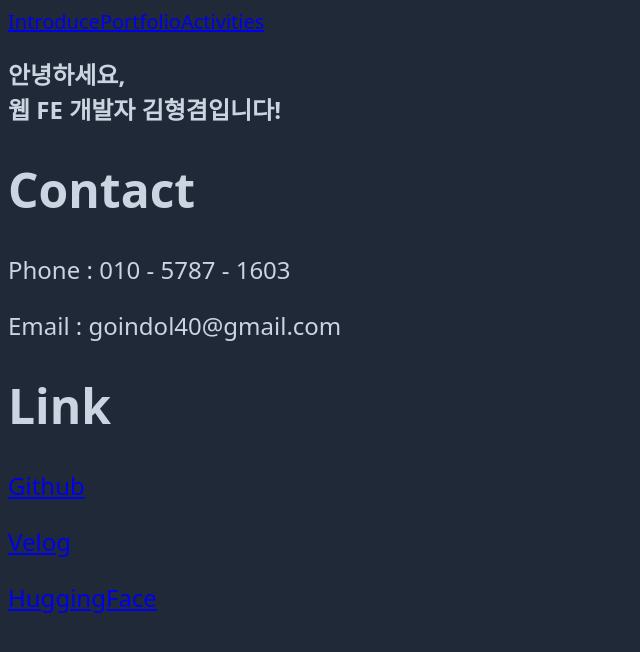
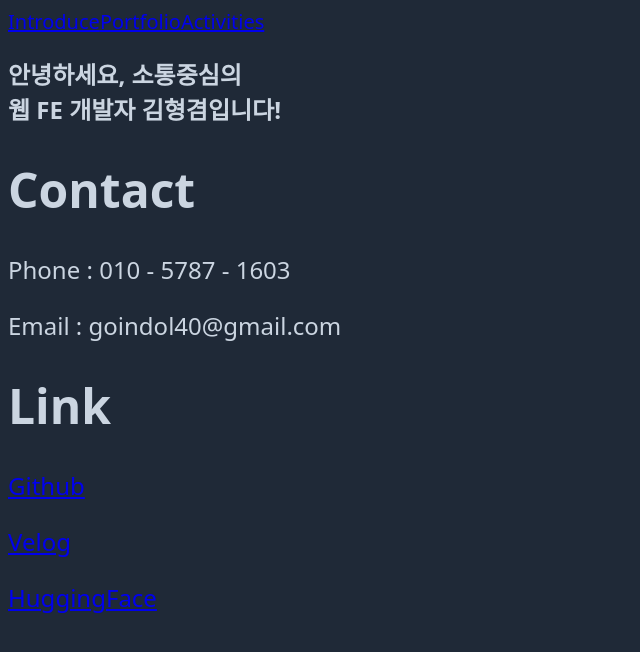
Before and after one commit to Brokyeom/Portfolio, a SvelteKit app: page / in a window 1280 px wide. Shown: the top 652 px of the page, without its empty margins (0-640 px from the left). Built offline with nearby package versions, Linux system fonts and the light colour scheme.

Commit message:
feat : add identity

```diff
--- a/src/routes/+page.svelte
+++ b/src/routes/+page.svelte
@@ -1,4 +1,12 @@
 <script lang="ts">
+    let currentIndex = 0;
+
+    const identity: string[] = ['긍정적인', '끊임없이 탐구하는', '소통중심의'];
+
+    setInterval(() => {
+        currentIndex = (currentIndex + 1) % identity.length;
+    }, 2000);
+
 	type SectionContent = {
 	  text: string;
 	  link?: string;
@@ -26,10 +34,13 @@
 		],
 	  },
 	];
-  </script>
+</script>
 
 <main>
-	<h1 class="text-6xl font-extrabold leading-relaxed mb-20">안녕하세요,<br />웹 FE 개발자 김형겸입니다!</h1>
+	<h1 class="text-6xl font-extrabold leading-relaxed mb-20">
+        안녕하세요, <span class="text-red-300">{identity[currentIndex]}</span><br />
+        웹 FE 개발자 김형겸입니다!
+    </h1>
 
 	<article class="flex gap-20">
 		{#each sections as { title, content }}
```
